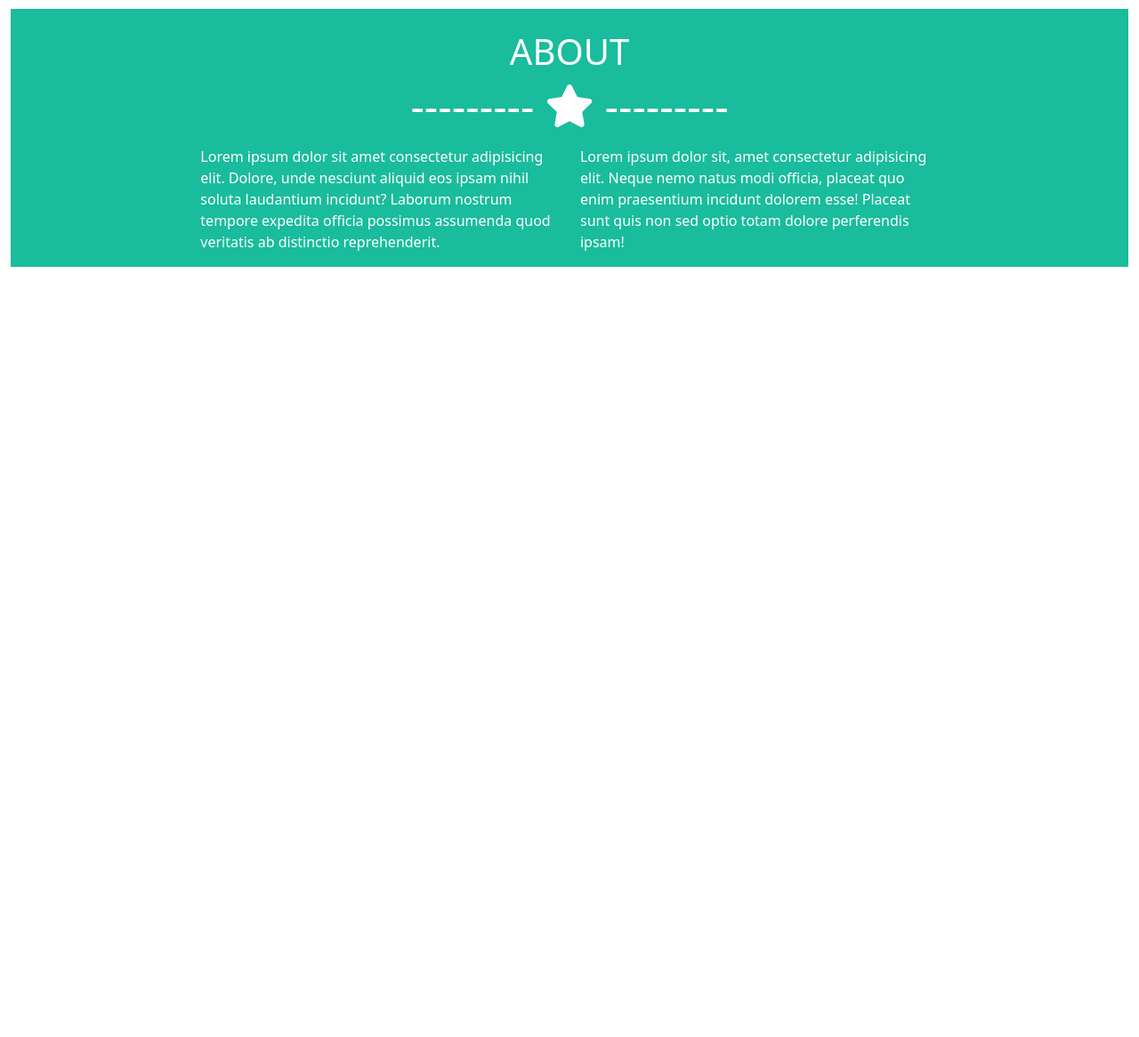
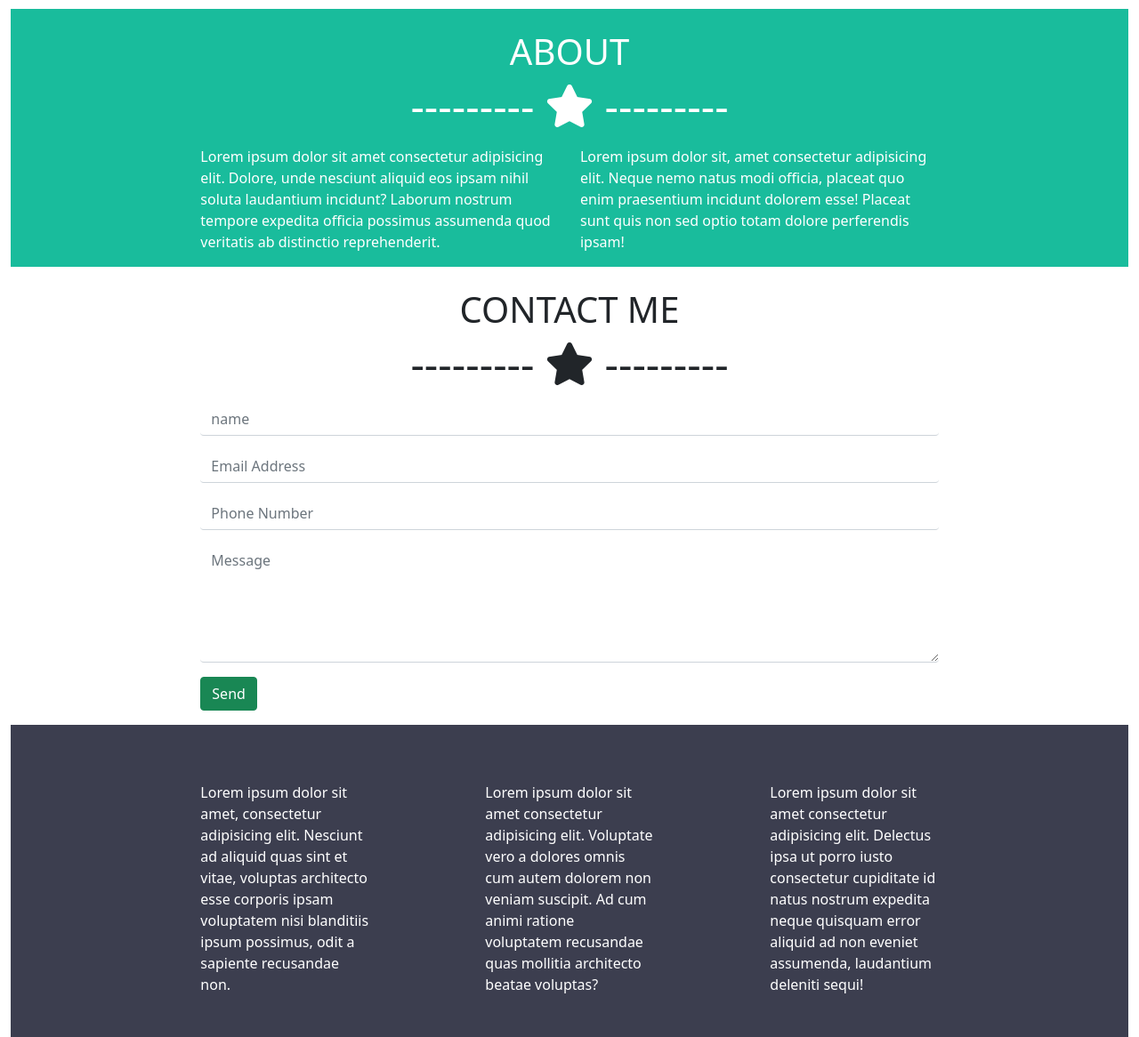
Before and after one commit to Vasmayer/html-css-bootstrap-freelancer, a plain HTML site: page index.html in a window 1280 px wide. Shown: the part 1634-2800 px from the top of the page at 89% size. Before the commit the page ends 1934 px from the top, so only its background shows below. Drawn offline with nearby package versions, Linux system fonts and the light colour scheme.

Commit message:
es complete

```diff
--- a/css/style.css
+++ b/css/style.css
@@ -8,13 +8,24 @@ header .navbar-collapse {
     flex-grow:0;
 }
 
-header .bg-blue
+header,footer
 {
     background-color: #3C3E4F;
-
+}
+header .navbar-expand-sm
+{
+    justify-content: space-between;
 }
 #jumbotron.bg-green,#about.bg-green
 {
     background-color: #19BC9C;
 
 }
+#contact-me .form-control
+{
+    border-width: 0 0 1px 0;
+}
+.footer-bottom
+{
+    background-color: #48494e;
+}
--- a/index.html
+++ b/index.html
@@ -12,11 +12,11 @@
     <title>Bootstrap Freelancer</title>
 </head>
 <body>
+  <div class="container-fluid">
           <header>
             <div class="row">
-                <div class="col-12">
-                    <nav class="navbar navbar-expand-sm navbar-dark bg-blue">
-                        <div class="container-fluid container-md">
+                <div class="col-12 col-md-8 offset-md-2">
+                    <nav class="navbar navbar-expand-sm navbar-dark">
                           <a class="navbar-brand text-white" href="#">Start Bootstrap</a>
                           <button class="navbar-toggler" type="button" data-bs-toggle="collapse" data-bs-target="#navbarNav" aria-controls="navbarNav" aria-expanded="false" aria-label="Toggle navigation">
                             <span class="navbar-toggler-icon text-white"></span>
@@ -34,11 +34,11 @@
                               </li>
                             </ul>
                           </div>
-                        </div>
                       </nav>
                   </div>
               </div>
            </header>
+   </div>
       <div class="container-fluid">
         <div id="jumbotron" class="bg-green">
               <div class="row">
@@ -108,24 +108,49 @@
               </div>
       </section>
     </div>
+    <div class="container-fluid">
       <section id="contact-me">
-        <div class="container">
-
+        <div class="row">
+          <div class="col-12">
+            <div class="text-center text-dark text-uppercase mt-4">
+              <h1>Contact Me</h1>
+              <div class="display-5">---------  <i class="fas fa-star"></i>  ---------</div>
+            </div>
+          </div>
+          <div class="col-8 offset-2 ">
+            <div class="mb-3 mt-3">
+              <input type="text" class="form-control" id="name" name="name" placeholder="name">
+            </div>
+            <div class="mb-3">
+              <input type="email" class="form-control" id="email" name="email" placeholder="Email Address">
+            </div>
+            <div class="mb-3">
+              <input type="tel" class="form-control" id="tel" name="tel" placeholder="Phone Number">
+            </div>
+            <div class="mb-3">
+              <textarea class="form-control" id="message" name="message" rows="5" placeholder="Message"></textarea>
+            </div>
+            <div class="mb-3">
+              <button type="button" class="btn btn-success">Send</button>
+            </div>
+          </div>
         </div>
       </section>
+    </div>
+    <div class="container-fluid">
     <footer>
-
-        <div class="footer-top">
-            <div class="container-fluid">
-
+        <div class="footer-top py-5 text-white">
+            <div class="row">
+              <div class="col-10 offset-1 col-md-2 offset-md-2 pt-3">Lorem ipsum dolor sit amet, consectetur adipisicing elit. Nesciunt ad aliquid quas sint et vitae, voluptas architecto esse corporis ipsam voluptatem nisi blanditiis ipsum possimus, odit a sapiente recusandae non.</div>
+              <div class="col-10 offset-1 col-md-2 mt-3">Lorem ipsum dolor sit amet consectetur adipisicing elit. Voluptate vero a dolores omnis cum autem dolorem non veniam suscipit. Ad cum animi ratione voluptatem recusandae quas mollitia architecto beatae voluptas?</div>
+              <div class="col-10 offset-1 col-md-2 mt-3">Lorem ipsum dolor sit amet consectetur adipisicing elit. Delectus ipsa ut porro iusto consectetur cupiditate id natus nostrum expedita neque quisquam error aliquid ad non eveniet assumenda, laudantium deleniti sequi!</div>
             </div>
         </div>
-        <div class="footer-bottom">
-            <div class="container-fluid">
-
-            </div>
+        <div class="footer-bottom py-5 text-white text-center">
+         Copyright &#169; website 2021
         </div>
       </footer>
+    </div>
 
 
 </body>
```
Lines whose indentation alone changed are shown as unchanged.
